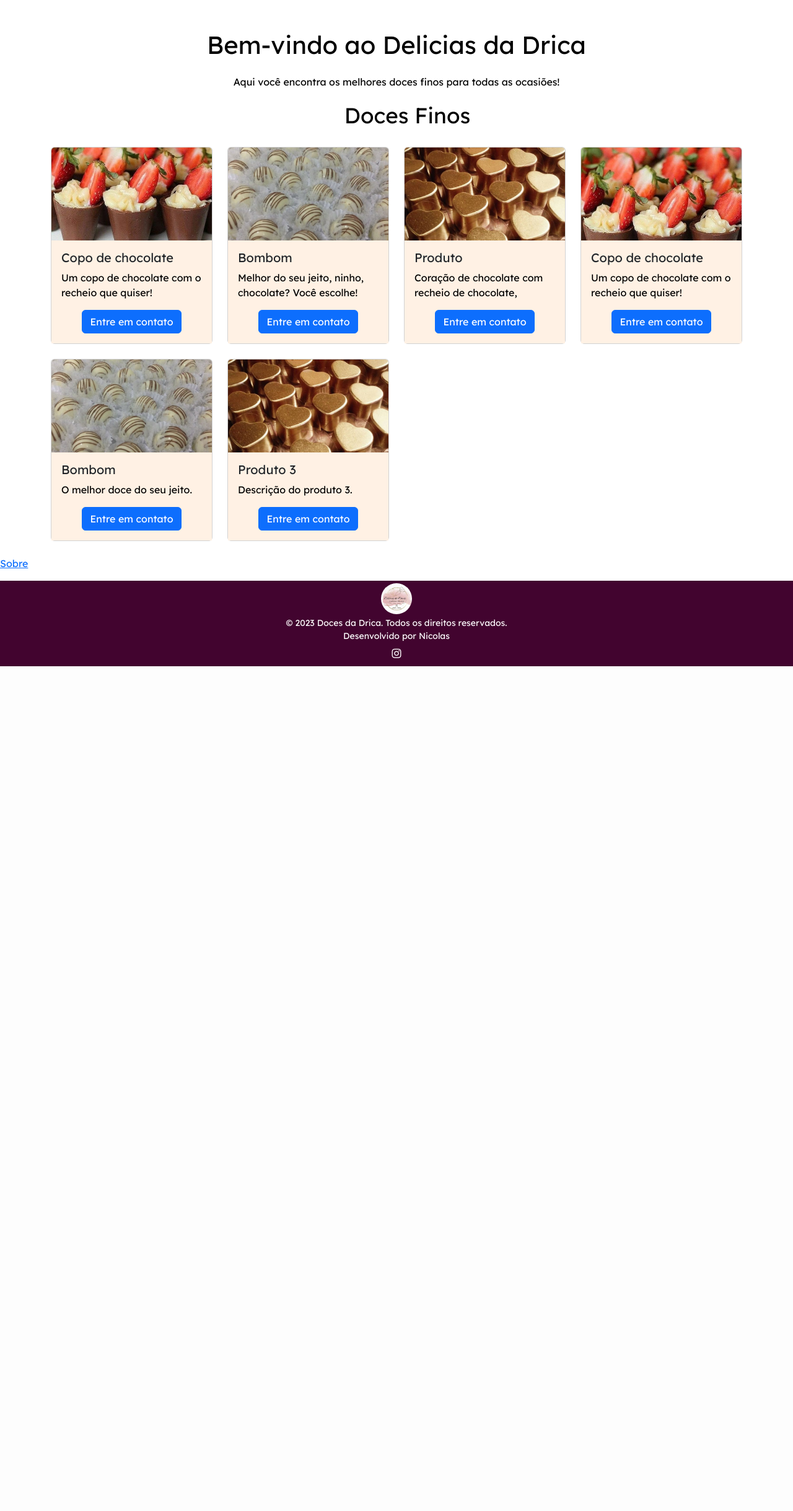
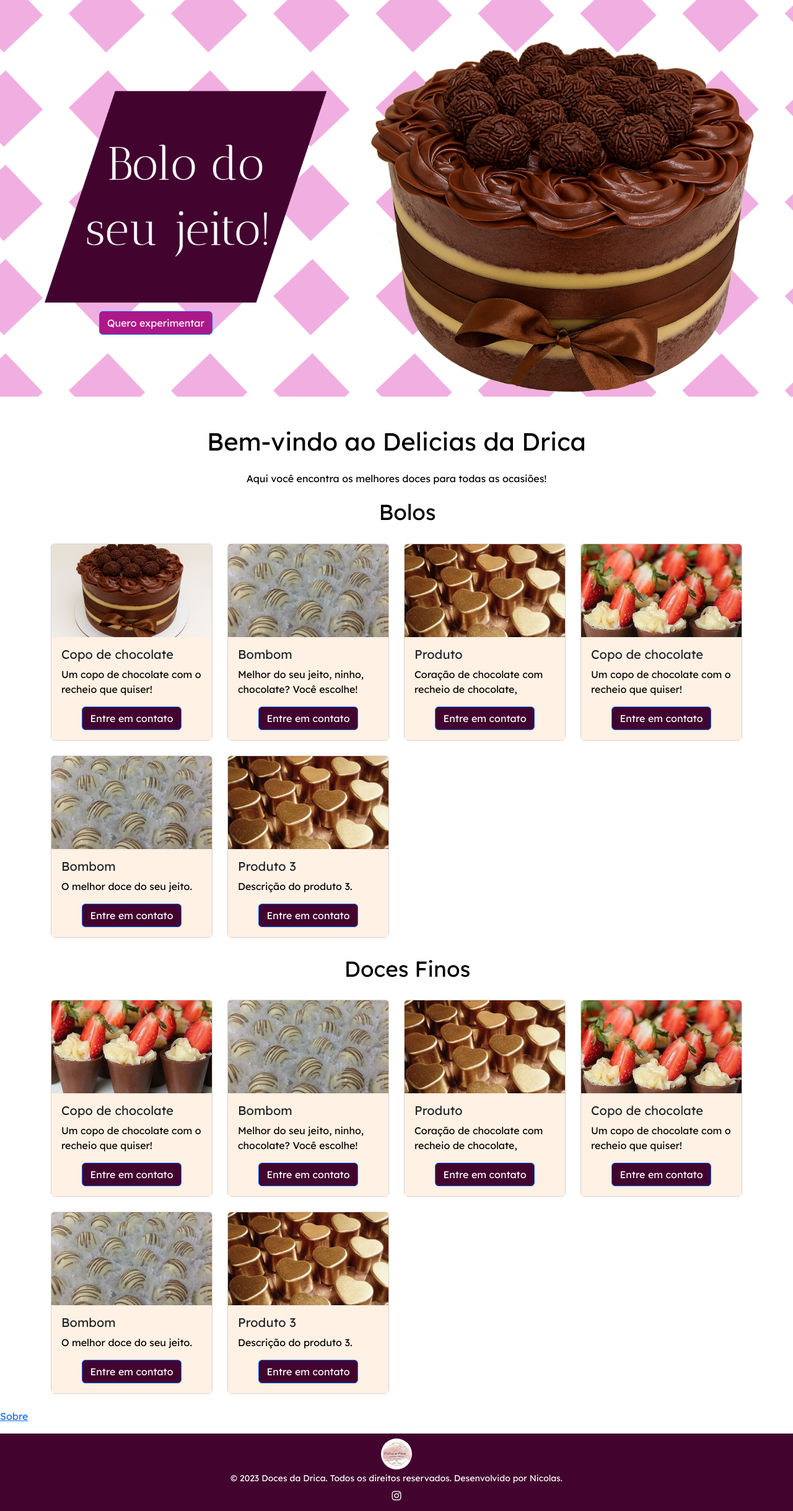
Before and after one commit to NicoaGc/Doces-da-Drica, a PHP site: page / in a window 1280 px wide. Shown: the part 76-2514 px from the top of the page at 62% size. Before the commit the page ends 1151 px from the top, so only its background shows below. Run offline with PHP 8.4, Linux system fonts and the light colour scheme; some libraries are stand-ins or nearby versions.

Commit message:
colocando hero banner e adicionando novos elementos

```diff
--- a/CSS/style.css
+++ b/CSS/style.css
@@ -27,7 +27,11 @@ header {
     background: var(--primary-color) !important;
     color: var(--black) !important;
 }
-
+.hero-banner{
+    .btn{
+    background: var(--primary-color) !important;
+}
+}
 nav a:hover {
   font-size: 20px;
   transition: .2s;
@@ -174,3 +178,6 @@ width: 100%;
 footer {
     background-color: var(--secondary-color);
 }
+.btn{
+    background: var(--secondary-color) !important;
+}
--- a/arrays.php
+++ b/arrays.php
@@ -1,3 +1,37 @@
+<?php
+$bolos = [
+    [
+        'imagem' => 'images/bolobrigadeiro.png',
+        'nome' => 'Copo de chocolate ',
+        'descricao' => 'Um copo de chocolate com o recheio que quiser!'
+    ],
+    [
+        'imagem' => 'images/bombombranco.jpg',
+        'nome' => 'Bombom',
+        'descricao' => 'Melhor do seu jeito, ninho, chocolate? Você escolhe!'
+    ],
+    [
+        'imagem' => 'images/dcfinocoracao.jpg',
+        'nome' => 'Produto',
+        'descricao' => 'Coração de chocolate com recheio de chocolate,'
+    ],
+    [
+        'imagem' => 'images/docesfinoscopo.jpg',
+        'nome' => 'Copo de chocolate ',
+        'descricao' => 'Um copo de chocolate com o recheio que quiser!'
+    ],
+    [
+        'imagem' => 'images/bombombranco.jpg',
+        'nome' => 'Bombom',
+        'descricao' => 'O melhor doce do seu jeito.'
+    ],
+    [
+        'imagem' => 'images/dcfinocoracao.jpg',
+        'nome' => 'Produto 3',
+        'descricao' => 'Descrição do produto 3.'
+    ]
+];
+?>
 <?php
 $produtos = [
     [
--- a/index.php
+++ b/index.php
@@ -39,6 +39,14 @@
     </div>
   </nav>
 </header>
+<section class="hero-banner position-relative text-white" style="background-image: url('images/bolobanner.png'); background-size: cover; background-position: center; height: 80vh;">
+
+  <!-- Botão fixado no canto inferior esquerdo -->
+  <a href="#experimente" class="btn btn-primary position-absolute" style="bottom: 100px; left: 160px;">
+    Quero experimentar
+  </a>
+</section>
+
 
 <main>
   <?php
@@ -55,13 +63,11 @@
   ?>
 </main>
 
-<footer class="text-center py-1">
+<footer class="text-center py-2">
   <div class="container">
     <img src="images/logodeliciasdadrica.jpg" alt="Logo Doces da Drica" class="mb-1 rounded-circle" style="max-height: 50px;">
 
-    <p class="mb-0 small">&copy; 2023 Doces da Drica. Todos os direitos reservados.</p>
-    <p class="mb-0 small">Desenvolvido por Nicolas</p>
-
+    <p class="mb-0 small">&copy; 2023 Doces da Drica. Todos os direitos reservados. Desenvolvido por Nicolas.</p>
     <p class="mt-1 mb-0">
       <a href="#" title="Instagram" aria-label="Instagram" class="text-white fs-5 instagram">
         <i class='bx bxl-instagram' aria-hidden="true"></i>
--- a/pages/home.php
+++ b/pages/home.php
@@ -1,8 +1,33 @@
 <section class="bg-roxo">
   <div class="container mt-5 ">
     <h1 class="text-center text-black mb-4">Bem-vindo ao Delicias da Drica</h1>
-    <p class="text-center text-black">Aqui você encontra os melhores doces finos para todas as ocasiões!</p>
+    <p class="text-center text-black">Aqui você encontra os melhores doces para todas as ocasiões!</p>
   </div>
+</section>
+<section class="card-separation">
+<div class="card-section text-black text-center">
+Bolos
+</div>
+<div class="container mt-4">
+  <div class="row">
+    <?php foreach ($bolos as $bolo): ?>
+      <div class="col-12 col-sm-6 col-md-3 mb-4">
+        <div class="card h-100 card-custom">
+          <img src="<?= htmlspecialchars($bolo['imagem']) ?>" class="card-img-top" alt="Imagem do produto" style="height: 150px; object-fit: cover;">
+          <div class="card-body text-start">
+            <h5 class="card-title"><?= htmlspecialchars($bolo['nome']) ?></h5>
+            <p class="card-text"><?= htmlspecialchars($bolo['descricao']) ?></p>
+            <div class="text-center">
+              <div class="text-center d-flex justify-content-center">
+              <a href="docesfinos" class="btn btn-primary">Entre em contato</a>
+              </div>
+            </div>
+          </div>
+        </div>
+      </div>
+    <?php endforeach; ?>
+  </div>
+</div>
 </section>
 <section class="card-separation">
 <div class="card-section text-black text-center">
```
Also changed, not shown: images/bolobanner.png (added), images/bolobrigadeiro.png (added).
